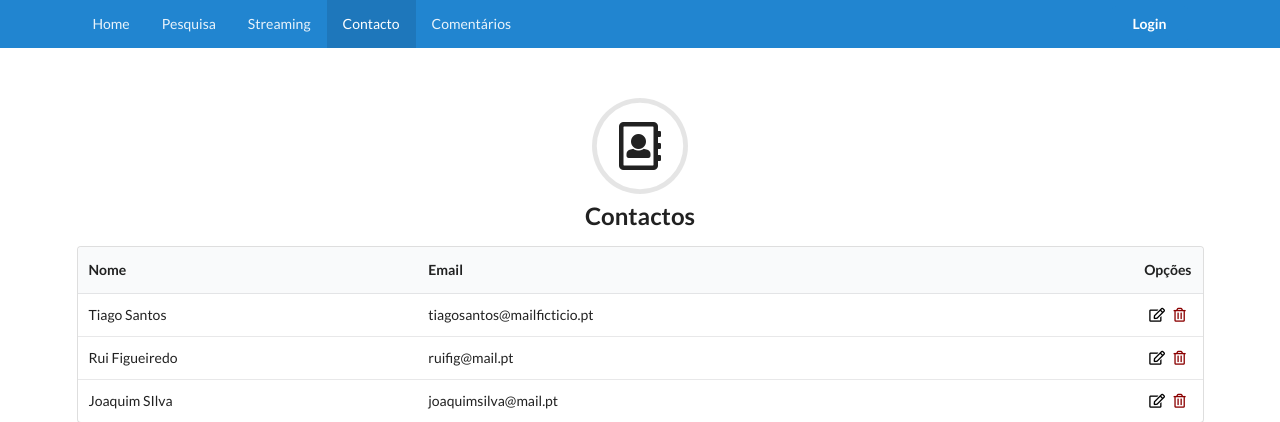
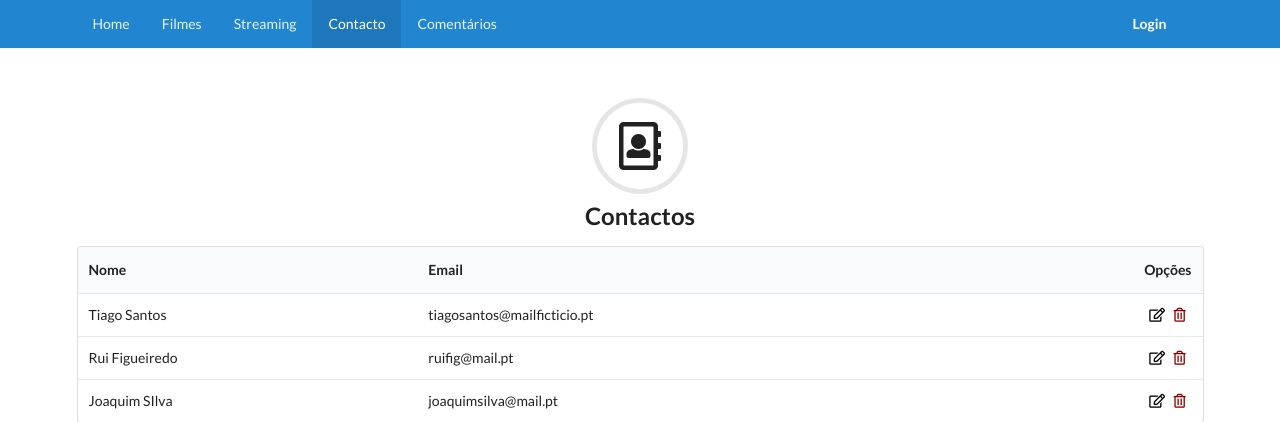
Before and after one commit to Tiago-22006933/Parte-2, a Django app: page /contacto/ in a window 1280 px wide. Shown: the top 422 px of the page. Run offline with Django 3.2, Linux system fonts and the light colour scheme; data comes from the database, SQL or seed files in the repository; both versions use the stored data as it was after the commit; some libraries are stand-ins or nearby versions.

Commit message:
Adicionadas as classes Filme, Actor e Realizador

```diff
--- a/lmdb/models.py
+++ b/lmdb/models.py
@@ -8,7 +8,7 @@ class Contacto(models.Model):
     email = models.EmailField(max_length=60)
 
     def __str__(self):
-        return self.first_name + ' ' + self.last_name
+        return f"{self.first_name} {self.last_name}"
 
 class Comentario(models.Model):
     clareza = models.IntegerField(validators=[MinValueValidator(0),MaxValueValidator(10)])
@@ -33,3 +33,12 @@ class Streaming(models.Model):
 
     def __str__(self):
         return self.nome
+
+class Filme(models.Model):
+    pass
+
+class Actor(models.Model):
+    pass
+
+class Realizador(models.Model):
+    pass
--- a/lmdb/static/js/contacto.js
+++ b/lmdb/static/js/contacto.js
@@ -59,7 +59,7 @@ $('.editicon').on('click', function() {
                 });
             });
         }
-      });
+    });
     $('#modal_edita_contacto')
       .modal('show')
     ;
--- a/lmdb/templates/lmdb/pesquisa.html
+++ b/lmdb/templates/lmdb/filmes.html
@@ -5,5 +5,5 @@
         <i class="circular search icon"></i>
         Pesquisa de filmes
     </h2>
-    <script src="{% static 'js/pesquisa.js' %}"></script>
+    <script src="{% static 'js/filmes.js' %}"></script>
 {% endblock %}
--- a/lmdb/templates/lmdb/navbar.html
+++ b/lmdb/templates/lmdb/navbar.html
@@ -3,8 +3,8 @@
         <a class="item" href="{% url 'lmdb:home' %}" id="home_page">
             Home
         </a>
-        <a class="item" href="{% url 'lmdb:pesquisa' %}" id="pesquisa_page">
-            Pesquisa
+        <a class="item" href="{% url 'lmdb:filmes' %}" id="filmes_page">
+            Filmes
         </a>
         <a class="item" href="{% url 'lmdb:streaming' %}" id="streaming_page">
             Streaming
--- a/lmdb/urls.py
+++ b/lmdb/urls.py
@@ -6,7 +6,7 @@ app_name = "lmdb"
 urlpatterns = [
     path('', views.home_page_view, name='home'),
     path('streaming/', views.streaming_page_view, name='streaming'),
-    path('pesquisa/', views.pesquisa_page_view, name='pesquisa'),
+    path('filmes/', views.pesquisa_page_view, name='filmes'),
     path('contacto/', views.contacto_page_view, name='contacto'),
     path('ajax/validate_username/', views.contacto_page_view),
     path('comentarios/', views.comentarios_page_view, name='comentarios'),
--- a/lmdb/views.py
+++ b/lmdb/views.py
@@ -8,7 +8,6 @@ from django.urls import reverse
 from .forms import NovoContactoForm, NovoComentarioForm
 from .models import Contacto, Comentario, Streaming
 
-
 def home_page_view(request):
 	return render(request, 'lmdb/home.html')
 
@@ -18,7 +17,7 @@ def streaming_page_view(request):
 	return render(request, 'lmdb/streaming.html', context)
 
 def pesquisa_page_view(request):
-	return render(request, 'lmdb/pesquisa.html')
+	return render(request, 'lmdb/filmes.html')
 
 def contacto_page_view(request):
 	form = NovoContactoForm(request.POST or None)
```
Also changed, not shown: db.sqlite3, lmdb/static/js/filmes.js (renamed from lmdb/static/js/pesquisa.js), 2 other files.
